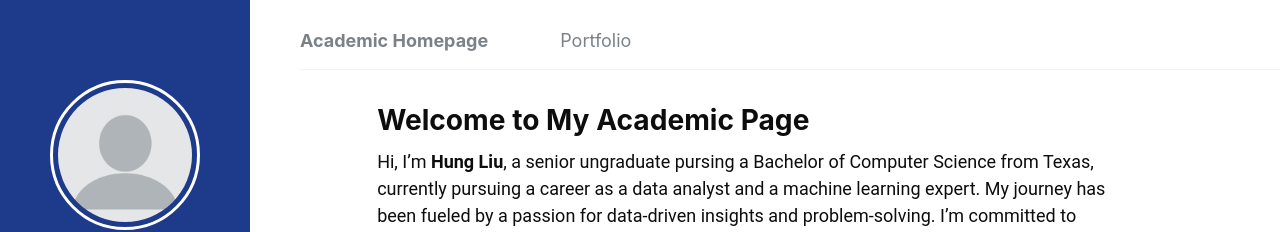
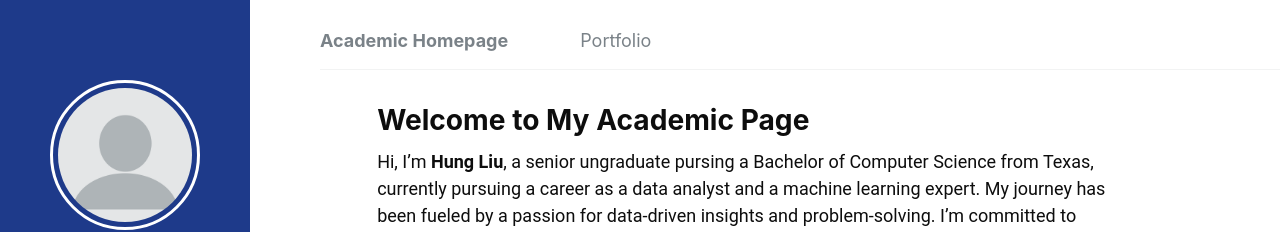
Before and after one commit to sunnySKL/sunnySKL.github.io, a Jekyll site: the page built from _pages/about.md, in a window 1280 px wide. Shown: the top 232 px of the page. Built offline with Jekyll 4.4.1, drawn with Linux system fonts in a browser that asks for light colours.

Commit message:
Update custom.css

```diff
--- a/assets/css/custom.css
+++ b/assets/css/custom.css
@@ -98,7 +98,7 @@ body {
 @media (min-width: 900px) {
   .masthead,
   #main {
-    margin-left: 300px; /* Same as sidebar width */
+    margin-left: 320px; /* Same as sidebar width */
   }
   .masthead__inner-wrap {
     max-width: none !important;
```
